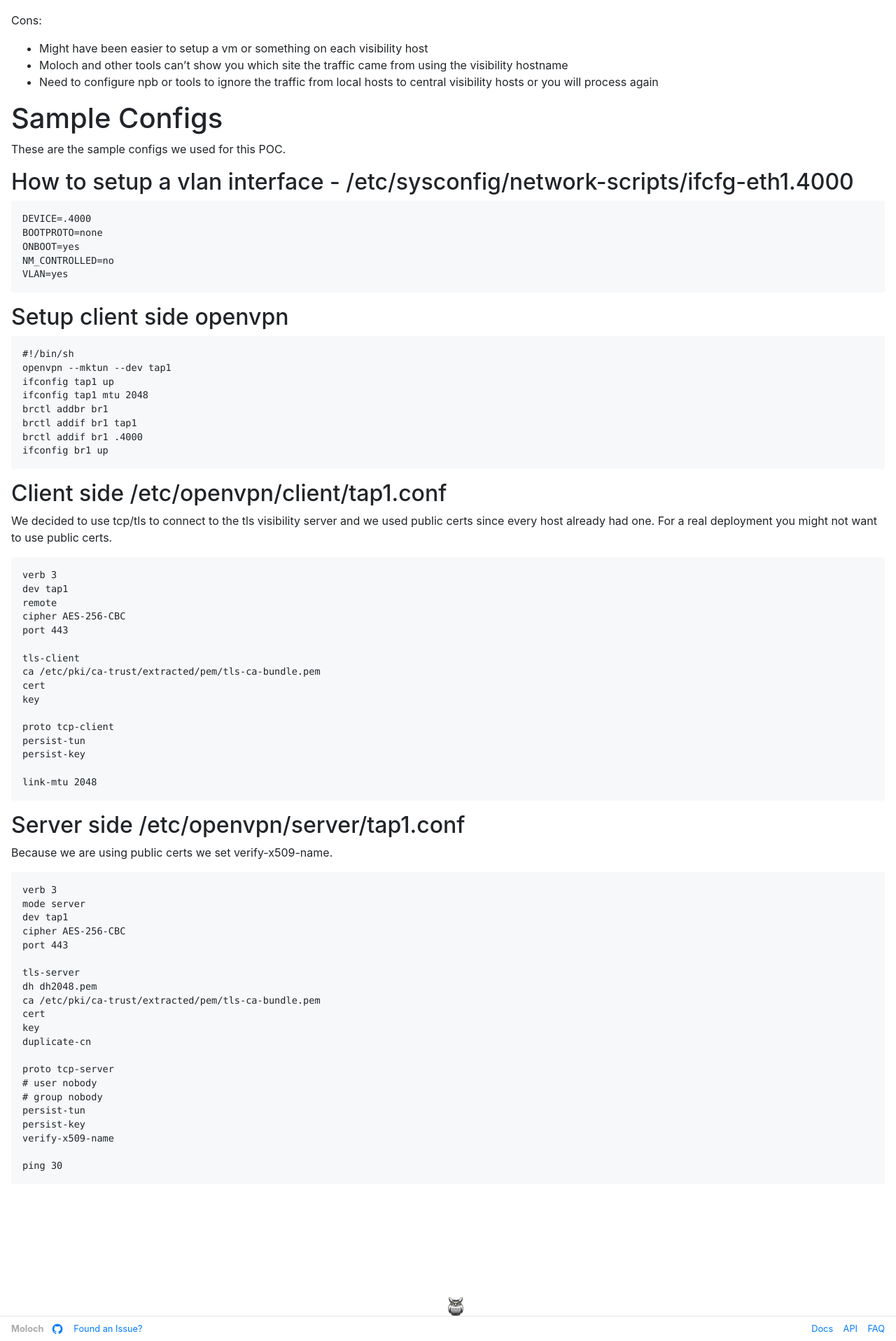
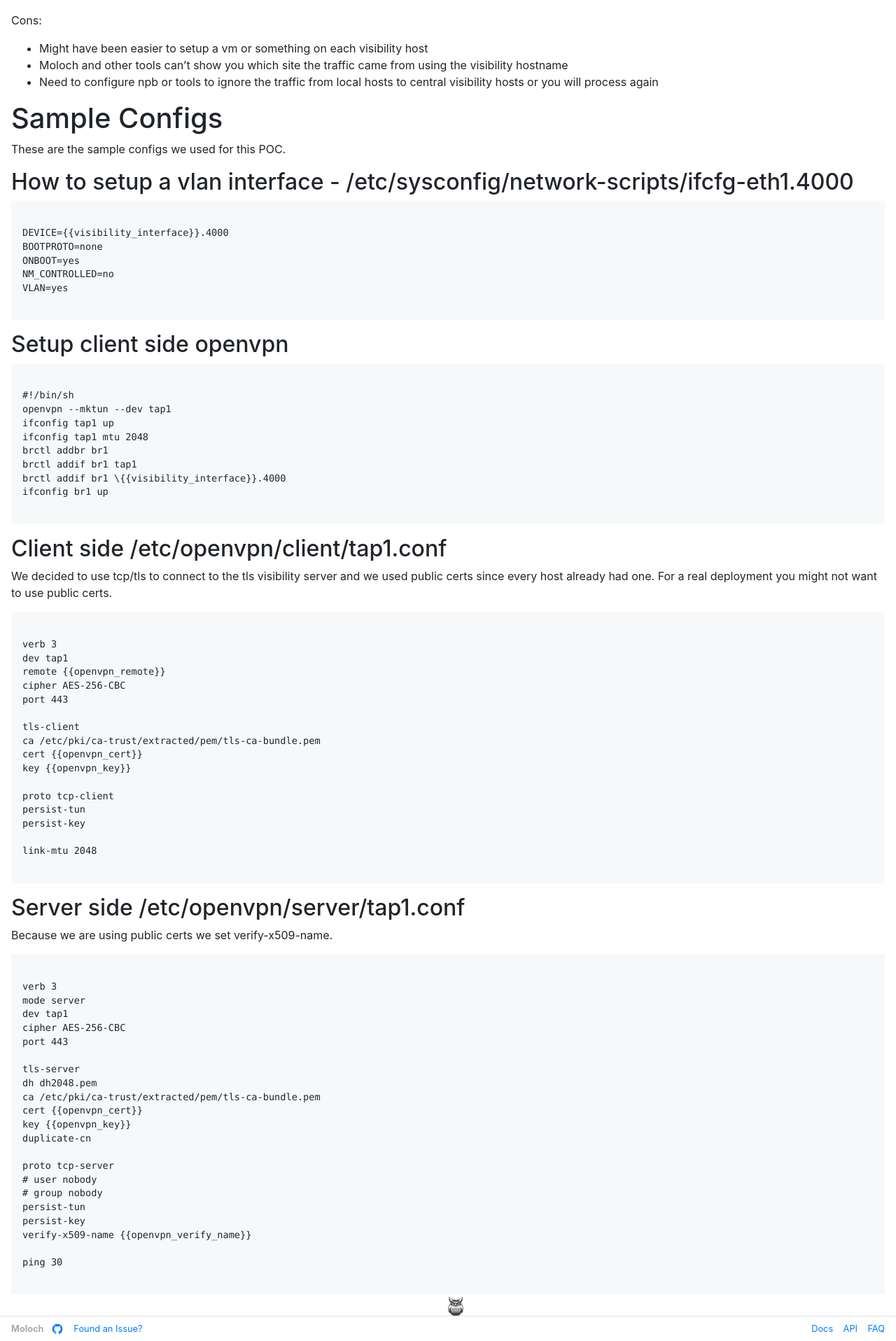
Before and after one commit to aol/molochweb, a Jekyll site: the page built from _wiki/break-tls-poc.md, in a window 1280 px wide. Shown: the part 1178-3094 px from the top of the page at 70% size. Built offline with Jekyll 4.4.1, drawn with Linux system fonts in a browser that asks for light colours.

Commit message:
fix escaping {

````diff
--- a/_wiki/break-tls-poc.md
+++ b/_wiki/break-tls-poc.md
@@ -48,24 +48,28 @@ These are the sample configs we used for this POC.
 ## How to setup a vlan interface - /etc/sysconfig/network-scripts/ifcfg-eth1.4000
 
 ```
+{% raw %}
 DEVICE={{visibility_interface}}.4000
 BOOTPROTO=none
 ONBOOT=yes
 NM_CONTROLLED=no
 VLAN=yes
+{% endraw %}
 ```
 
 ## Setup client side openvpn
 
 ```
+{% raw %}
 #!/bin/sh
 openvpn --mktun --dev tap1
 ifconfig tap1 up
 ifconfig tap1 mtu 2048
 brctl addbr br1
 brctl addif br1 tap1
-brctl addif br1 {{visibility_interface}}.4000
+brctl addif br1 \{{visibility_interface}}.4000
 ifconfig br1 up
+{% endraw %}
 ```
 
 ## Client side /etc/openvpn/client/tap1.conf
@@ -74,6 +78,7 @@ We decided to use tcp/tls to connect to the tls visibility server and we used pu
 For a real deployment you might not want to use public certs.
 
 ```
+{% raw %}
 verb 3
 dev tap1
 remote {{openvpn_remote}}
@@ -90,6 +95,7 @@ persist-tun
 persist-key
 
 link-mtu 2048
+{% endraw %}
 ```
 
 ## Server side /etc/openvpn/server/tap1.conf
@@ -97,6 +103,7 @@ link-mtu 2048
 Because we are using public certs we set verify-x509-name.
 
 ```
+{% raw %}
 verb 3
 mode server
 dev tap1
@@ -118,6 +125,7 @@ persist-key
 verify-x509-name {{openvpn_verify_name}}
 
 ping 30
+{% endraw %}
 ```
 
 </div>
````
